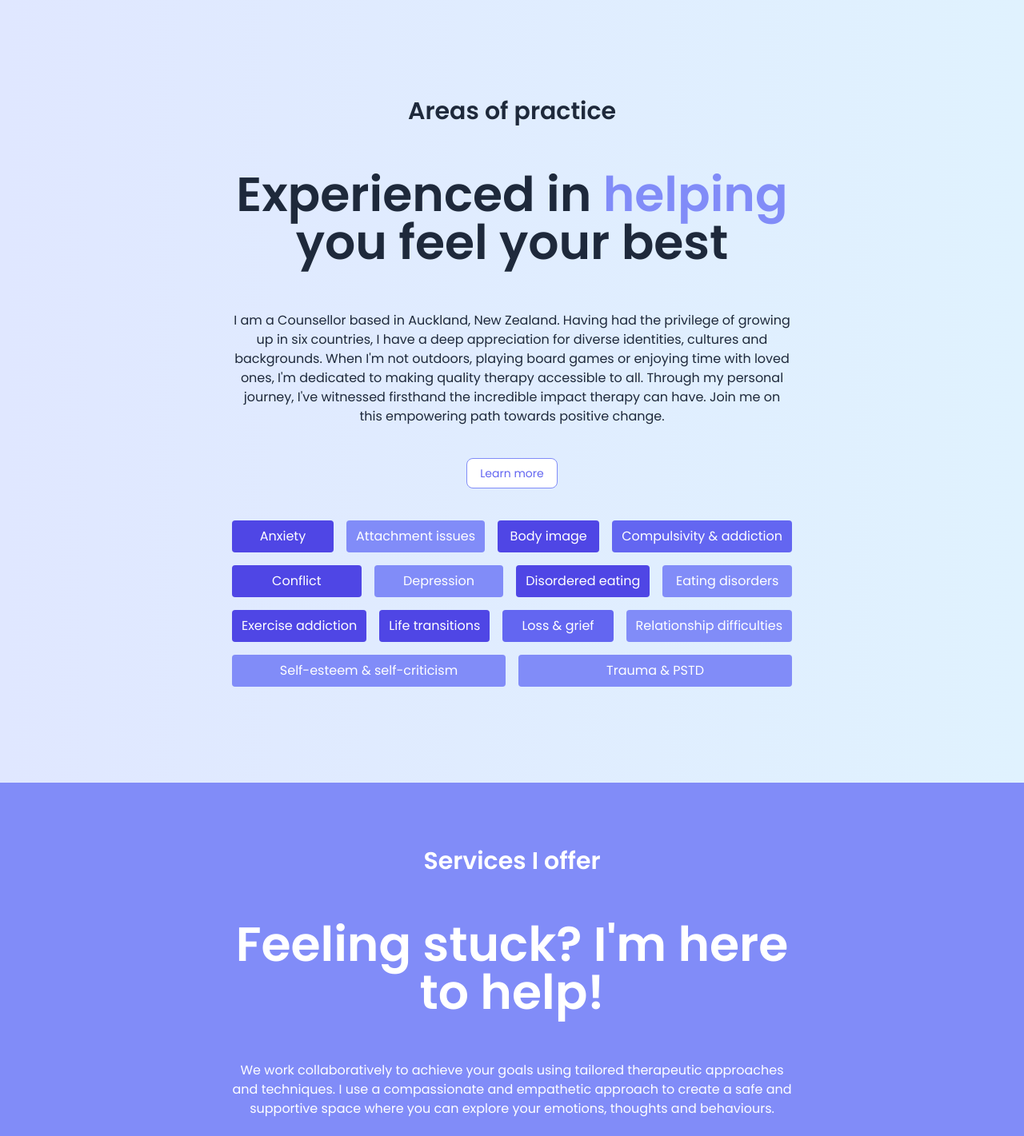
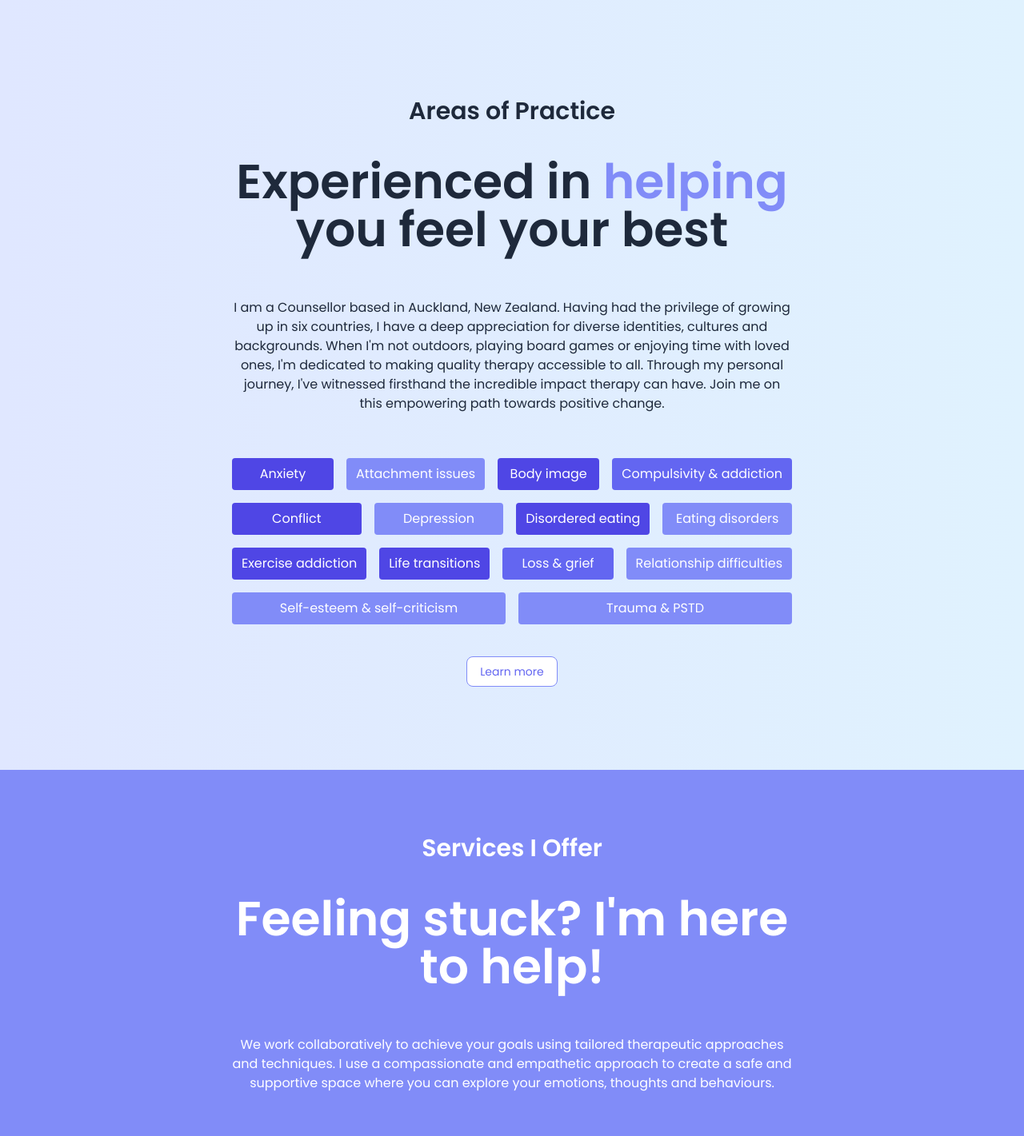
Before and after one commit to jamezmca/rebecca-v2, a SvelteKit app: page / in a window 1280 px wide. Shown: the part 720-2141 px from the top of the page at 80% size. Built offline with nearby package versions, Linux system fonts and the light colour scheme.

Commit message:
Update +page.svelte

```diff
--- a/src/routes/+page.svelte
+++ b/src/routes/+page.svelte
@@ -216,10 +216,10 @@
         class="flex flex-col gap-8 sm:gap-10 md:gap-14 pb-12 sm:pb-16 md:pb-20 px-6 sm:px-8 max-w-[1200px] mx-auto w-full"
     >
         <p class="font-semibold text-lg sm:text-xl md:text-3xl mx-auto">
-            Areas of practice
+            Areas of Practice
         </p>
         <h1
-            class="text-4xl sm:text-5xl md:text-6xl font-semibold max-w-[700px] mx-auto w-full text-center"
+            class="text-4xl sm:text-5xl md:text-6xl -mt-4 font-semibold max-w-[700px] mx-auto w-full text-center"
         >
             Experienced in <b class="text-indigo-400">helping</b> you feel your best
         </h1>
@@ -235,11 +235,6 @@
             therapy can have. Join me on this empowering path towards positive
             change.
         </p>
-        <a
-            href="#FAQ"
-            class=" px-4 py-2 rounded-lg bg-white border-[1.5px] border-solid duration-200 cursor-pointer hover:border-indigo-200 mx-auto border-indigo-400 text-indigo-500 text-sm -my-4"
-            >Learn more</a
-        >
         <div
             class="flex items-center flex-wrap gap-2 sm:gap-4 max-w-[700px] mx-auto w-full justify-center"
         >
@@ -254,16 +249,21 @@
                 </div>
             {/each}
         </div>
+        <a
+            href="#FAQ"
+            class=" px-4 py-2 rounded-lg bg-white border-[1.5px] border-solid duration-200 cursor-pointer hover:border-indigo-200 mx-auto border-indigo-400 text-indigo-500 text-sm -my-4"
+            >Learn more</a
+        >
     </section>
     <section
         id="services"
         class="flex flex-col gap-8 sm:gap-10 md:gap-14 py-14 sm:py-20 text-white bg-indigo-400 px-6 sm:px-8"
     >
         <p class="font-semibold text-lg sm:text-xl md:text-3xl mx-auto">
-            Services I offer
+            Services I Offer
         </p>
         <h1
-            class="text-4xl sm:text-5xl md:text-6xl font-semibold max-w-[700px] mx-auto w-full text-center"
+            class="text-4xl sm:text-5xl md:text-6xl -mt-4 font-semibold max-w-[700px] mx-auto w-full text-center"
         >
             Feeling stuck? I'm here to help!
         </h1>
```
